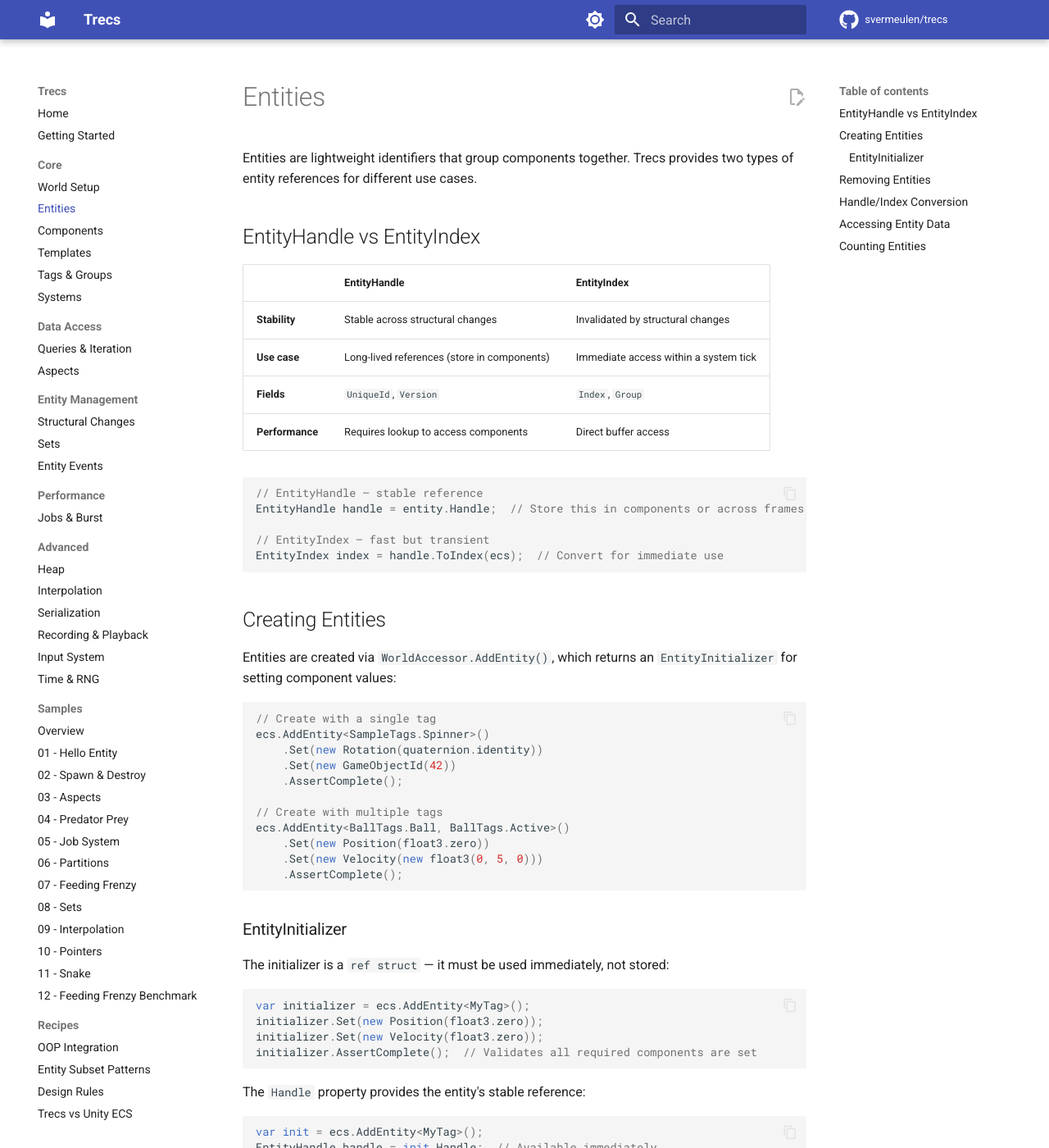
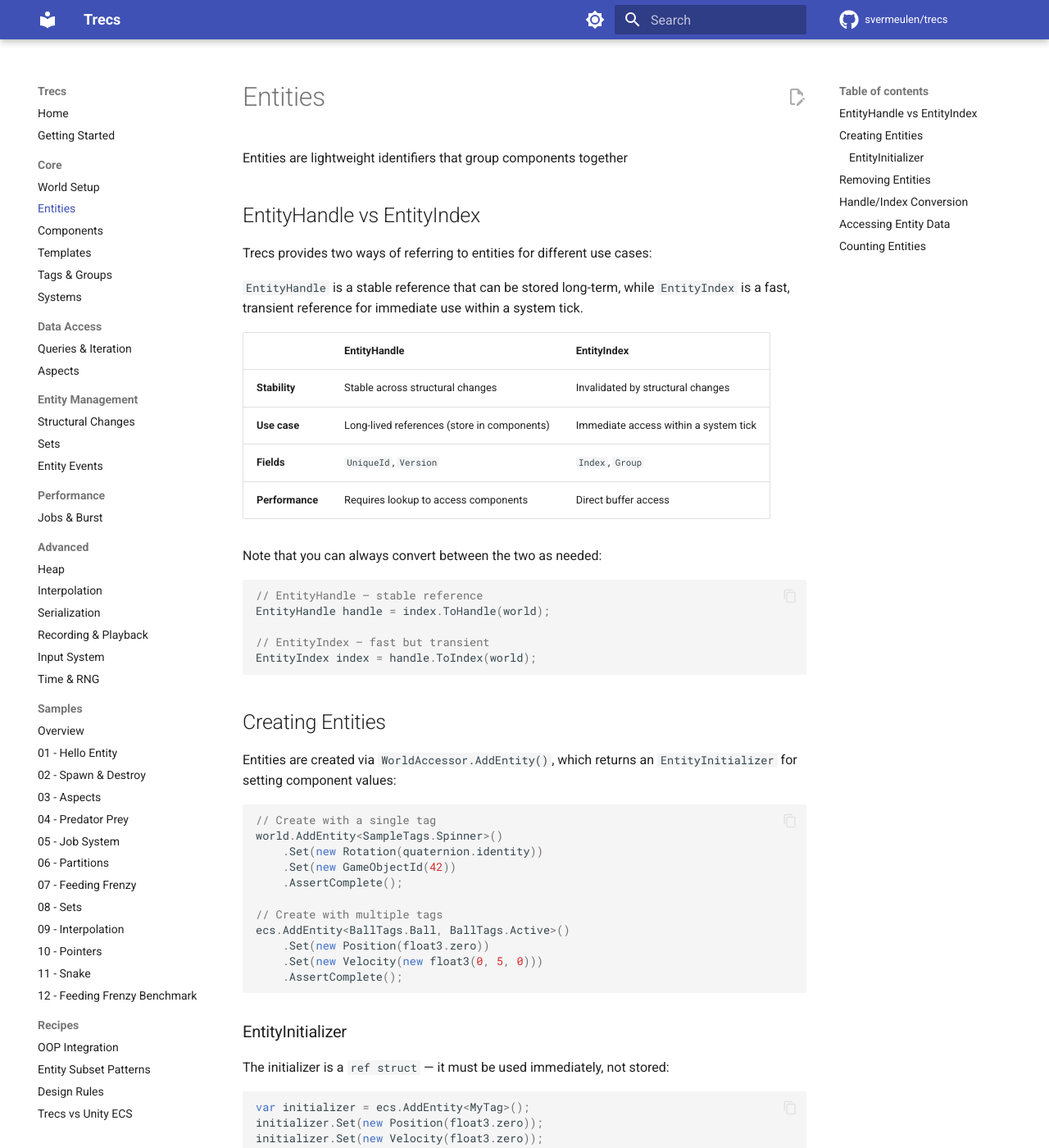
Before and after one commit to svermeulen/trecs, an MkDocs documentation site: the page built from docs/core/entities.md, in a window 1280 px wide and 1400 px high. Shown: the whole window at 82% size. Built offline with MkDocs 1.6.1 and Material for MkDocs 9.7.7, drawn with Linux system fonts in a browser that asks for light colours; comment, search, counter and statistics services are not loaded.

Commit message:
More docs

````diff
--- a/docs/core/entities.md
+++ b/docs/core/entities.md
@@ -1,8 +1,12 @@
 # Entities
 
-Entities are lightweight identifiers that group components together. Trecs provides two types of entity references for different use cases.
+Entities are lightweight identifiers that group components together
 
 ## EntityHandle vs EntityIndex
+
+Trecs provides two ways of referring to entities for different use cases:
+
+`EntityHandle` is a stable reference that can be stored long-term, while `EntityIndex` is a fast, transient reference for immediate use within a system tick.
 
 | | EntityHandle | EntityIndex |
 |---|---|---|
@@ -11,12 +15,14 @@
 | **Fields** | `UniqueId`, `Version` | `Index`, `Group` |
 | **Performance** | Requires lookup to access components | Direct buffer access |
 
+Note that you can always convert between the two as needed:
+
 ```csharp
 // EntityHandle — stable reference
-EntityHandle handle = entity.Handle;  // Store this in components or across frames
+EntityHandle handle = index.ToHandle(world);
 
 // EntityIndex — fast but transient
-EntityIndex index = handle.ToIndex(ecs);  // Convert for immediate use
+EntityIndex index = handle.ToIndex(world);
 ```
 
 ## Creating Entities
@@ -25,7 +31,7 @@
 
 ```csharp
 // Create with a single tag
-ecs.AddEntity<SampleTags.Spinner>()
+world.AddEntity<SampleTags.Spinner>()
     .Set(new Rotation(quaternion.identity))
     .Set(new GameObjectId(42))
     .AssertComplete();
````
Also changed, not shown: docs/core/world-setup.md (+6 -5 lines), 1 other file.
